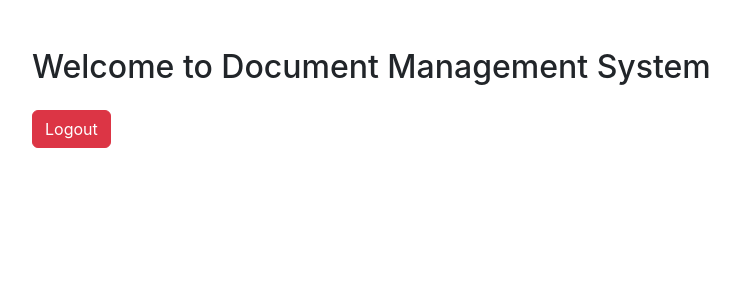
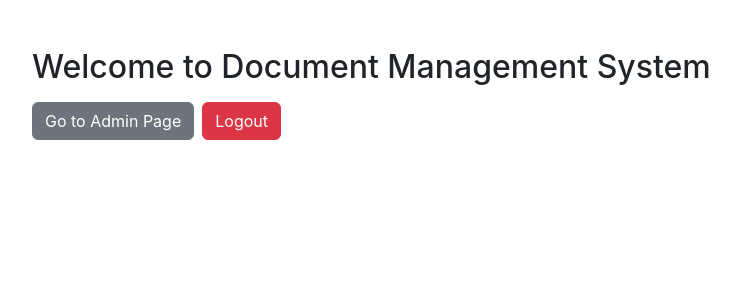
Before and after one commit to shamian84/dms, a React (Create React App) app: page /dashboard in a window 1280 px wide. Shown: the top 300 px of the page, without its empty margins (50-790 px from the left). Built offline with nearby package versions, Linux system fonts and the light colour scheme.

Commit message:
Added Button for admin page in dashboard

```diff
--- a/src/pages/Dashboard.jsx
+++ b/src/pages/Dashboard.jsx
@@ -1,4 +1,3 @@
-import React from "react";
 import { useNavigate } from "react-router-dom";
 
 export default function Dashboard() {
@@ -12,9 +11,18 @@ export default function Dashboard() {
   return (
     <div className="container mt-5">
       <h2>Welcome to Document Management System</h2>
-      <button className="btn btn-danger mt-3" onClick={handleLogout}>
-        Logout
-      </button>
+
+      <div className="mt-3">
+        <button
+          className="btn btn-secondary me-2"
+          onClick={() => navigate("/admin")}
+        >
+          Go to Admin Page
+        </button>
+        <button className="btn btn-danger" onClick={handleLogout}>
+          Logout
+        </button>
+      </div>
     </div>
   );
 }
```
